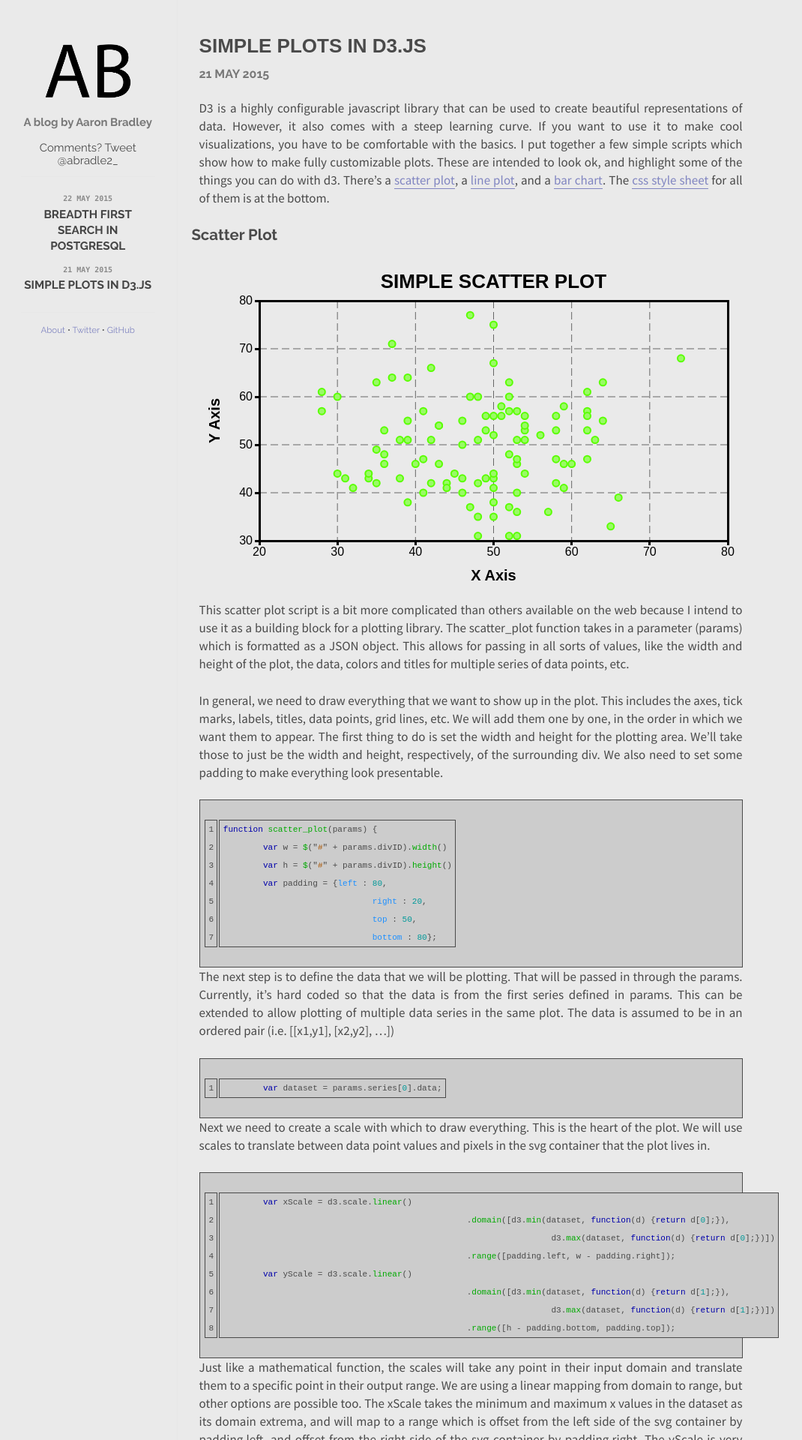
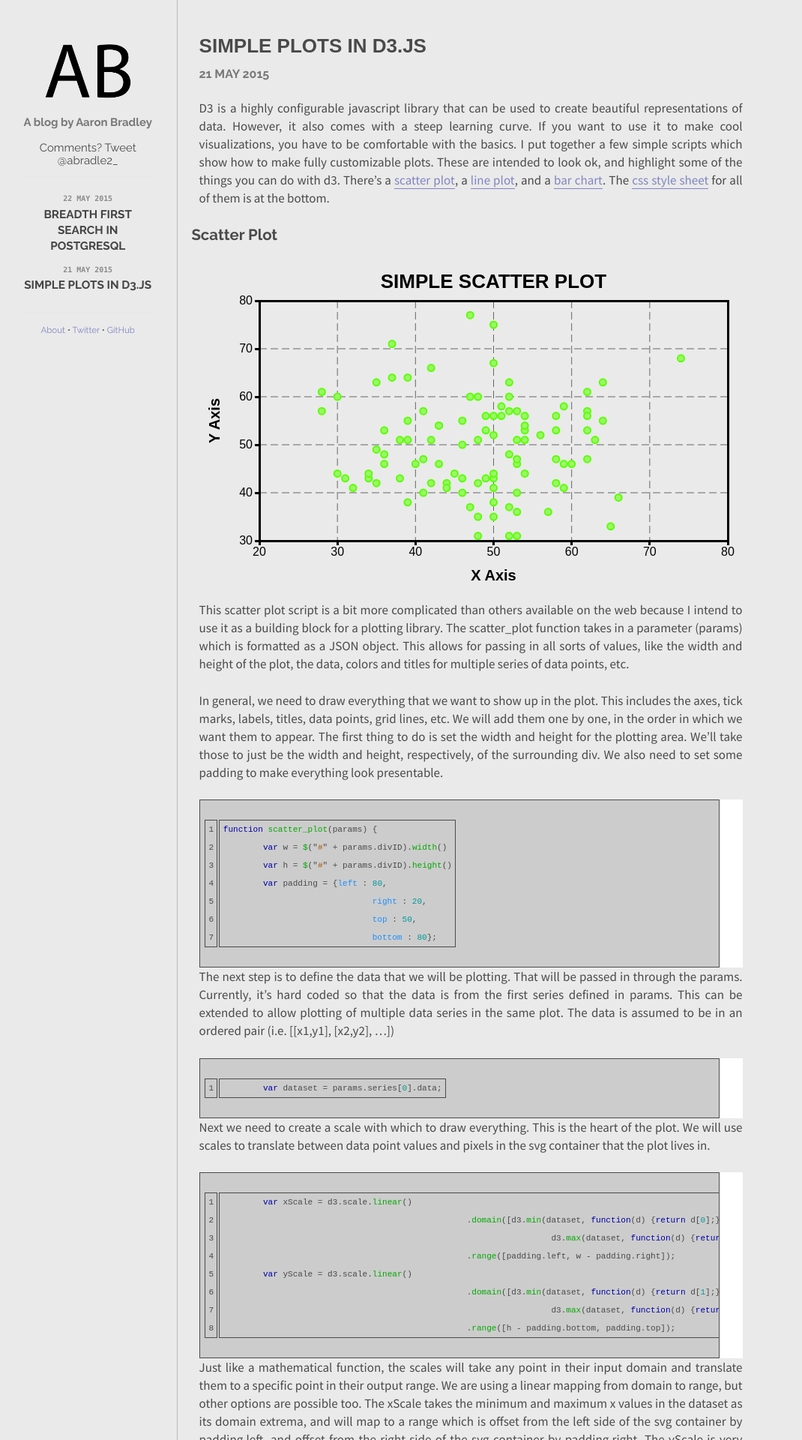
Before and after one commit to abradle2/abradle2, a Jekyll site: the page built from _posts/2015-05-21-d3_plots.md, in a window 1280 px wide. Shown: the top 1920 px of the page at 75% size, without its empty margins (122-1192 px from the left). Built offline with Jekyll 4.4.1, drawn with Linux system fonts in a browser that asks for light colours; Markdown is read by kramdown in place of the engine named in the settings.

Commit message:
minor css change

```diff
--- a/css/main.css
+++ b/css/main.css
@@ -173,6 +173,8 @@ a:hover {
   /*background-color: #eef; */
   background-color: #ccc;
   padding: 0 .4em;
+  max-width: 684px;
+  overflow: scroll;
 }
 
 .post p {
@@ -196,6 +198,11 @@ a:hover {
 
 .post pre code {
   border: none;
+}
+
+.post .linenos {
+  width: 35px;
+  min-width: 35px;
 }
 
 /* terminal */
@@ -229,7 +236,8 @@ a:hover {
   width: 14%;
   padding-left: 11em;
   padding-right: 2.125em;
-  border-right: 1px solid #e7e7e7;
+  /*border-right: 1px solid #e7e7e7;*/
+  border-right: 1px solid #bbb;
 }
 
 .content {
--- a/css/syntax.css
+++ b/css/syntax.css
@@ -1,5 +1,5 @@
-.highlight { background-color: #ffffff;
-			 min-width: 500px; }
+.highlight { background-color: #ffffff }
+.highlighttable {width: 100%;}
 .c { color: #444; font-style: italic } /* Comment */
 .err { color: #FF0000; background-color: #FFAAAA } /* Error */
 .k { color: #0000aa } /* Keyword */
```
